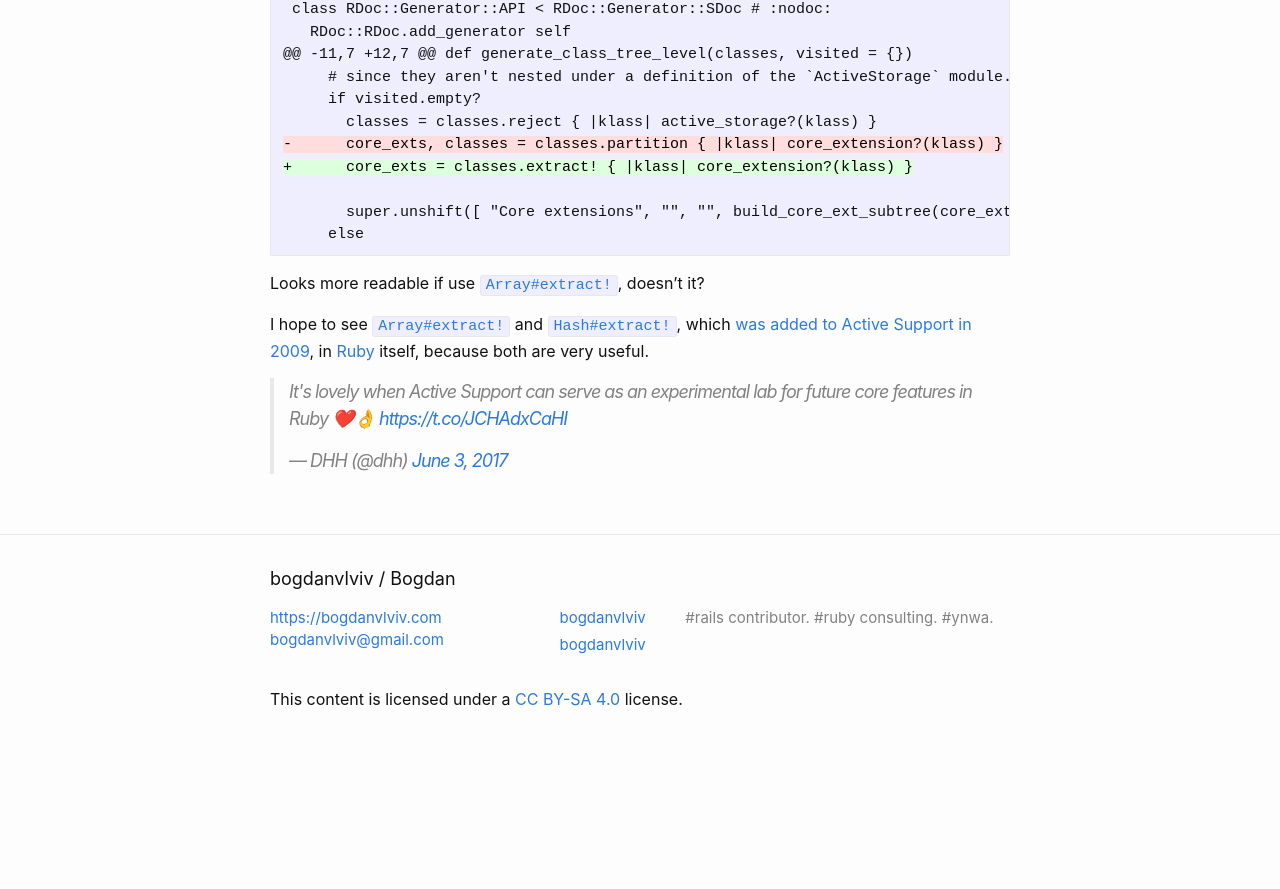
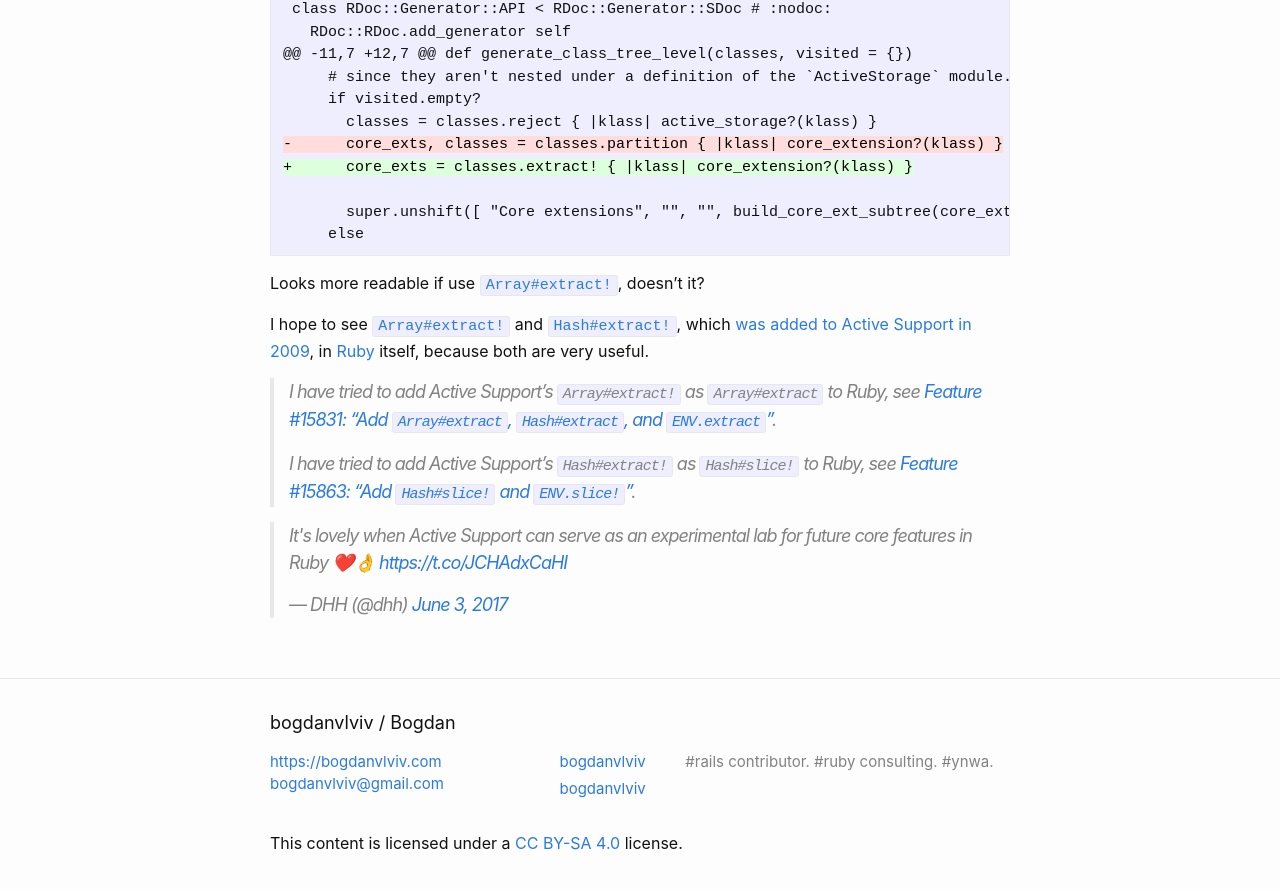
Before and after one commit to crowdpro3/bogdanvlviv.github.io, a Jekyll site: the page built from _posts/ruby/rails/2018-08-15-array-extract-to-activesupport-6-0.markdown, in a window 1280 px wide and 900 px high, scrolled down 4775 px. Shown: the top 889 px of the window. Built offline with Jekyll 4.4.1, drawn with Linux system fonts in a browser that asks for light colours; comment, search, counter and statistics services are not loaded; before the commit the page ends 5531 px from its top, so only the background shows below that.

Commit message:
Add mention about  https://bugs.ruby-lang.org/issues/15831 and https://bugs.ruby-lang.org/issues/15863

```diff
--- a/_posts/ruby/rails/2018-08-15-array-extract-to-activesupport-6-0.markdown
+++ b/_posts/ruby/rails/2018-08-15-array-extract-to-activesupport-6-0.markdown
@@ -235,4 +235,8 @@ Looks more readable if use [`Array#extract!`](https://api.rubyonrails.org/v6.0/c
 
 I hope to see [`Array#extract!`](https://api.rubyonrails.org/v6.0/classes/Array.html#method-i-extract-21) and [`Hash#extract!`](https://api.rubyonrails.org/v5.2/classes/Hash.html#method-i-extract-21), which [was added to Active Support in 2009](https://github.com/rails/rails/commit/8dcf91ca113579646e95b0fd7a864dfb6512a53b), in [Ruby](https://github.com/ruby/ruby) itself, because both are very useful.
 
+> I have tried to add Active Support's `Array#extract!` as `Array#extract` to Ruby, see [Feature #15831: "Add `Array#extract`, `Hash#extract`, and `ENV.extract`"](https://bugs.ruby-lang.org/issues/15831).
+>
+> I have tried to add Active Support's `Hash#extract!` as `Hash#slice!` to Ruby, see [Feature #15863: "Add `Hash#slice!` and `ENV.slice!`"](https://bugs.ruby-lang.org/issues/15863).
+
 <blockquote class="twitter-tweet" data-lang="en"><p lang="en" dir="ltr">It&#39;s lovely when Active Support can serve as an experimental lab for future core features in Ruby ❤️👌 <a href="https://t.co/JCHAdxCaHI">https://t.co/JCHAdxCaHI</a></p>&mdash; DHH (@dhh) <a href="https://twitter.com/dhh/status/871034291786002433?ref_src=twsrc%5Etfw">June 3, 2017</a></blockquote>
```
